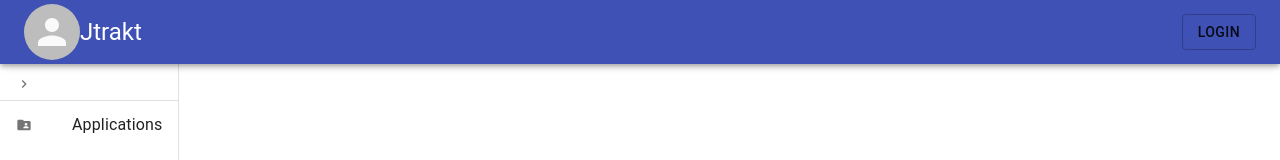
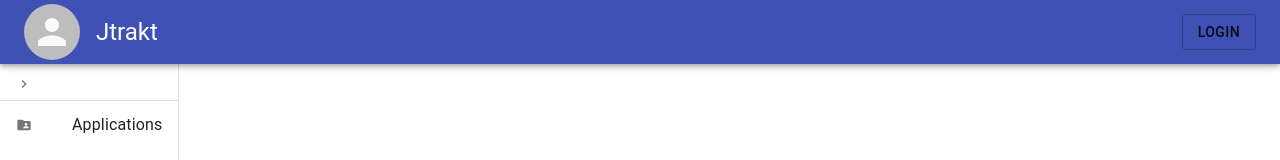
Before and after one commit to VinceDeslo/Jtrakt, a React (Create React App) app in the folder frontend-service/: page / in a window 1280 px wide. Shown: the top 160 px of the page. Built offline with nearby package versions, Linux system fonts and the light colour scheme.

Commit message:
Changed title spacing

```diff
--- a/frontend-service/src/styles/navbar-styles.ts
+++ b/frontend-service/src/styles/navbar-styles.ts
@@ -14,6 +14,7 @@ export const useNavbarStyles = makeStyles((theme:Theme) => ({
     },
     companyName: {
         flex: 1,
+        margin: theme.spacing(2),
     },
     authButton: {
 
```
Also changed, not shown: 1 other file (tests, documents, lock files or other folders).
